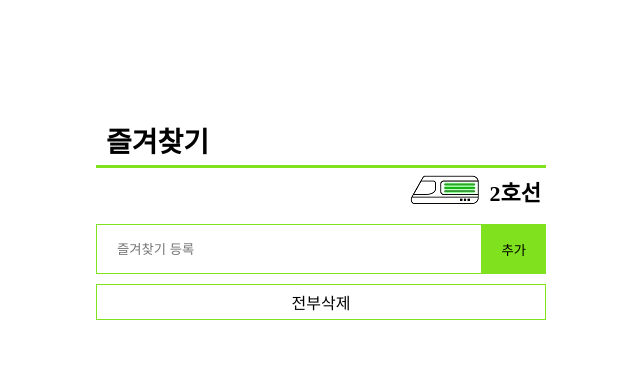
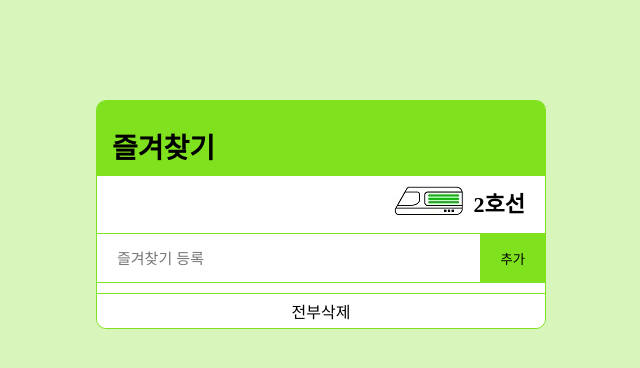
Before and after one commit to whgustj0831/metro, a plain HTML site: page star.html in a window 1280 px wide. Shown: the whole page, without its empty margins (319-959 px from the left). Drawn offline with nearby package versions, Linux system fonts and the light colour scheme.

Commit message:
Add files via upload

```diff
--- a/css/star2.css
+++ b/css/star2.css
@@ -5,26 +5,29 @@ a { color:inherit; text-decoration:none; }
 input { border: none; }
 ul { list-style: none; }
 
+body {
+    background: rgba(127, 225, 30, 0.3);
+}
 #star {
     width: 450px;
     margin: 100px auto;
-    /* padding: 20px 30px 500px 30px; */
-    /* border: 1px solid #ccc; */
-    /* border-radius: 5px; */
+    border: 1px solid rgb(128, 225, 30);
+    border-radius: 10px;
+    background: #fff;
 }
 #star > h2 {
     font-size: 28px;
-    /* text-align: center; */
-    padding: 20px 0 5px 10px;
-    border-bottom: 3px solid rgb(128, 225, 30);
+    padding: 25px 0 10px 15px;
+    background: rgb(128, 225, 30);
+    border-radius: 8px 8px 0 0;
 }
 #star .hd{
     display: flex;
     justify-content: flex-end;
-    padding-top: 2px;
+    padding: 5px 15px 0px 0px;
 }
 #star .hd > div {
-    padding: 5px 5px 5px 5px;
+    padding: 5px 5px 0px 0px;
 }
 #star .hd > h3 {
     font-size: 22px;
@@ -40,16 +43,16 @@ ul { list-style: none; }
 #star > form > input {
     flex: 1;
     padding-left: 20px;
-    /* background: #ddd; */
     border: 1px solid rgb(128, 225, 30);
+    border-left: none;
     border-right: none;
+    font-size: 15px;
 }
 #star > form > button {
     border: none;
     background: none;
     padding: 0 20px;
     cursor: pointer;
-    /* border: 1px solid #ddd; */
     background: rgb(128, 225, 30);
 }
 
@@ -65,20 +68,25 @@ ul { list-style: none; }
     padding: 10px 20px;
     background: none;
     border-bottom: 1px solid rgb(128, 225, 30);
-    border-left: 1px solid rgb(128, 225, 30);
+    background-color: #fff;
 }
 #star .starlist > li > button {
     border: none;
     background: none;
     padding: 0 20px;
     cursor: pointer;
-    /* border-right: 1px solid #ddd; */
-    /* border-bottom: 1px solid #ccc; */
     background: rgb(128, 225, 30);
 }
 #star .btn {
     text-align: center;
     margin-top: 10px;
     padding: 5px;
-    border: 1px solid rgb(128, 225, 30);
+    border-top: 1px solid rgb(128, 225, 30);
+    background: #fff;
+    border-radius: 0 0 10px 10px;
 }
+#star .btn > a {
+    text-align: center;
+    background: #fff;
+    padding: 5px 185px 5px 185px;
+}
```
Also changed, not shown: sdafadasdadsa2000.png (added).
